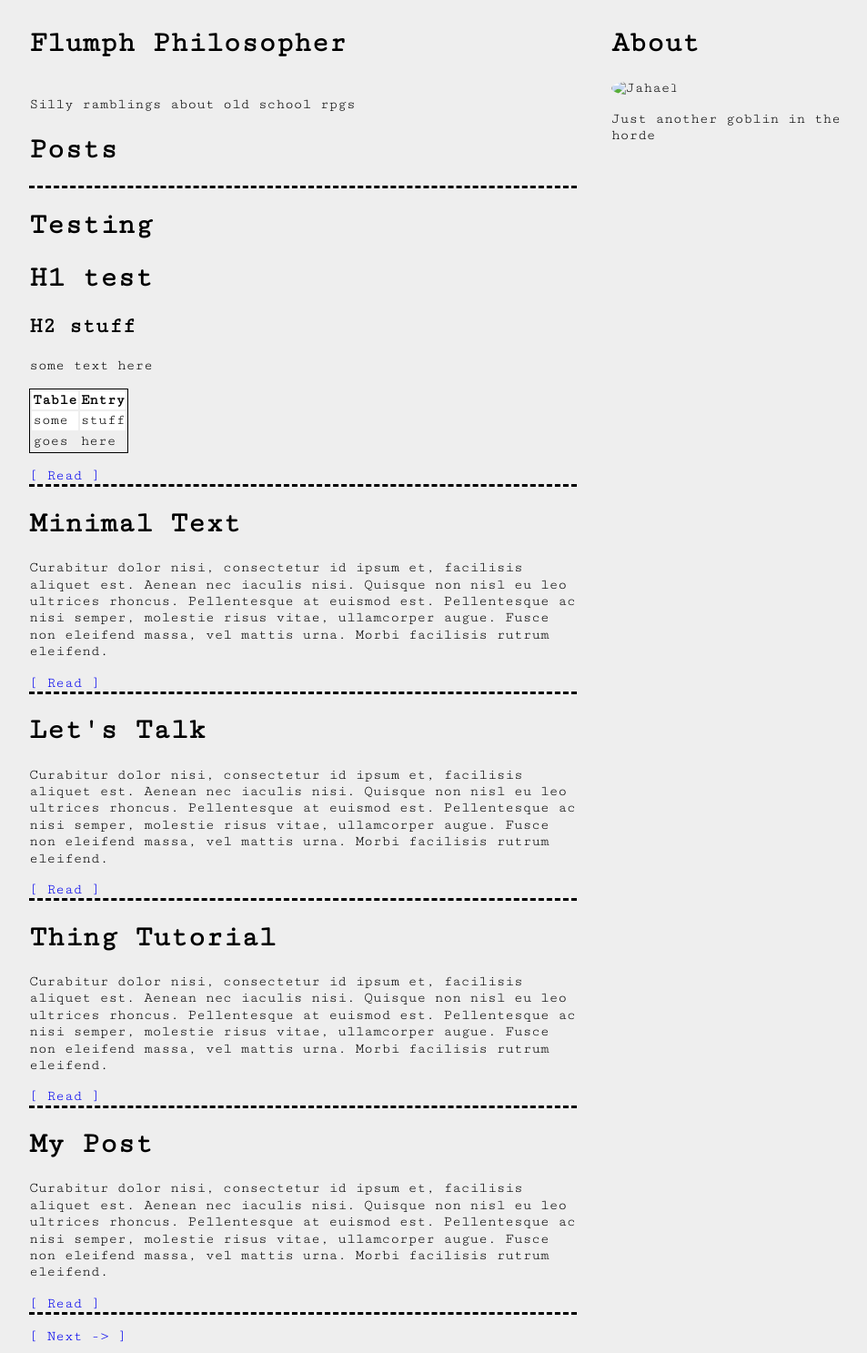
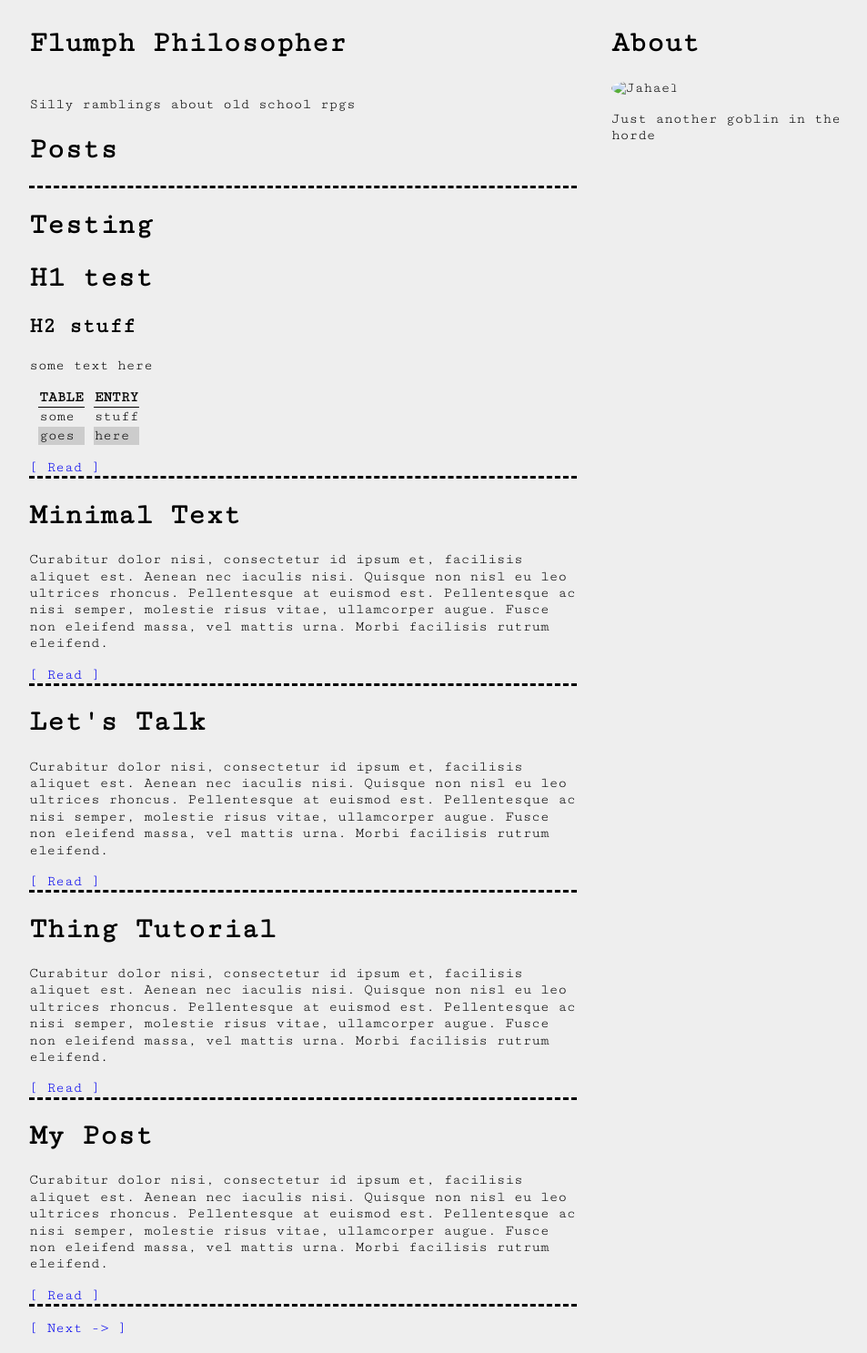
Before and after one commit to flumph-philosopher/flumph-philosopher.github.io, a Jekyll site: the page built from index.html, in a window 1280 px wide. Shown: the whole page at 91% size, without its empty margins (147-1100 px from the left). Built offline with Jekyll 4.4.1, drawn with Linux system fonts in a browser that asks for light colours; nearby versions of some CDN libraries; the list of posts is cut into pages by our own code.

Commit message:
More Css stuff

```diff
--- a/css/style.css
+++ b/css/style.css
@@ -10,19 +10,23 @@ hr {
 }
 
 table {
+  background-color: #CCC
   border: 1px solid black;
+  border-spacing: 10px 0;
 }
 
 th {
-  font-weight: bold;
+  font-weight: 900;
+  text-transform: uppercase;
+  border-bottom: 1px solid black;
 }
 
 tr:nth-child(even) {
-  background: #EEE
+  background: #CCC
 }
 
 tr:nth-child(odd) {
-  background: #FFF
+  background: #EEE
 }
 
 .about {
```
